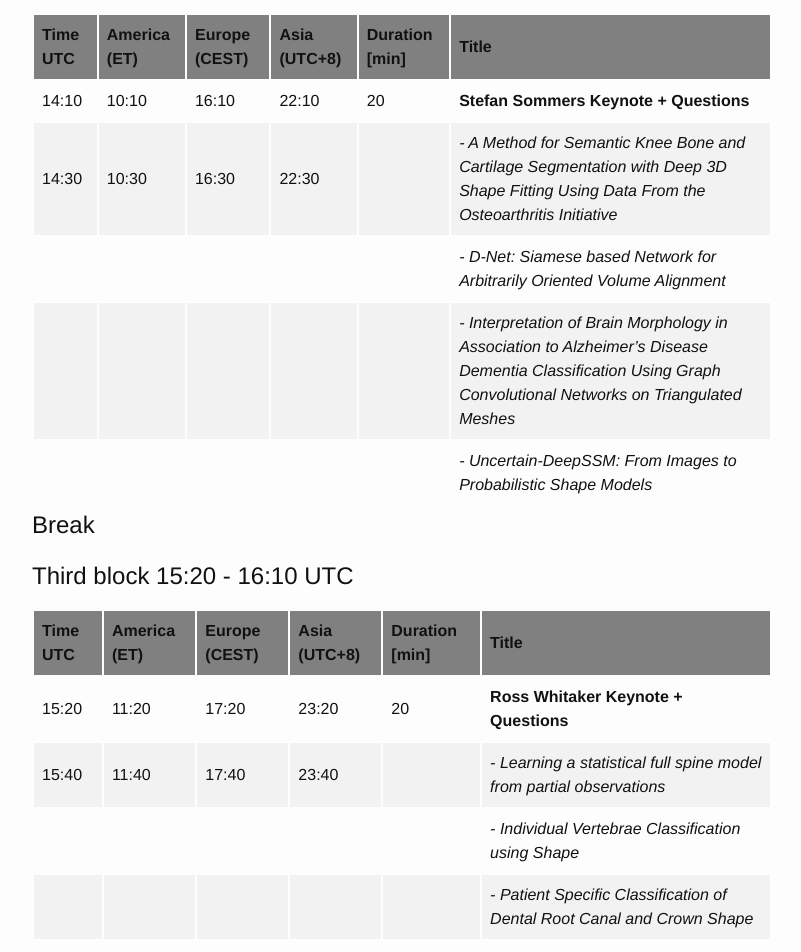
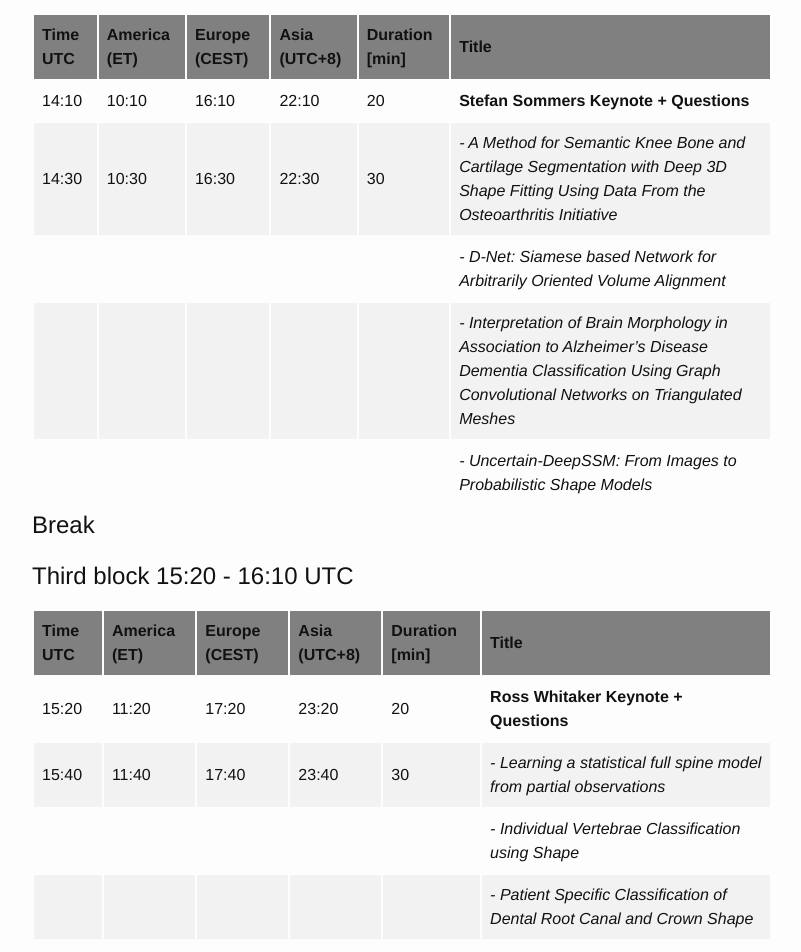
Before and after one commit to shapemi/shapemi2020, a Jekyll site: the page built from program/index.md, in a window 1280 px wide. Shown: the part 775-1727 px from the top of the page, without its empty margins (238-1039 px from the left). Built offline with Jekyll 4.4.1, drawn with Linux system fonts in a browser that asks for light colours.

Commit message:
BUG: Fix times

```diff
--- a/program/index.md
+++ b/program/index.md
@@ -121,7 +121,7 @@ tr:nth-child(even) {background-color: #f2f2f2;}
 <td>10:30</td>
 <td>16:30</td>
 <td>22:30</td>
-<td> </td>
+<td>30</td>
 <td><i> - A Method for Semantic Knee Bone and Cartilage Segmentation with Deep 3D Shape Fitting Using Data From the Osteoarthritis Initiative</i></td>
 </tr>
 <tr>
@@ -179,7 +179,7 @@ tr:nth-child(even) {background-color: #f2f2f2;}
 <td>11:40</td>
 <td>17:40</td>
 <td>23:40</td>
-<td> </td>
+<td>30</td>
 <td><i> - Learning a statistical full spine model from partial observations</i></td>
 </tr>
 <tr>
```
